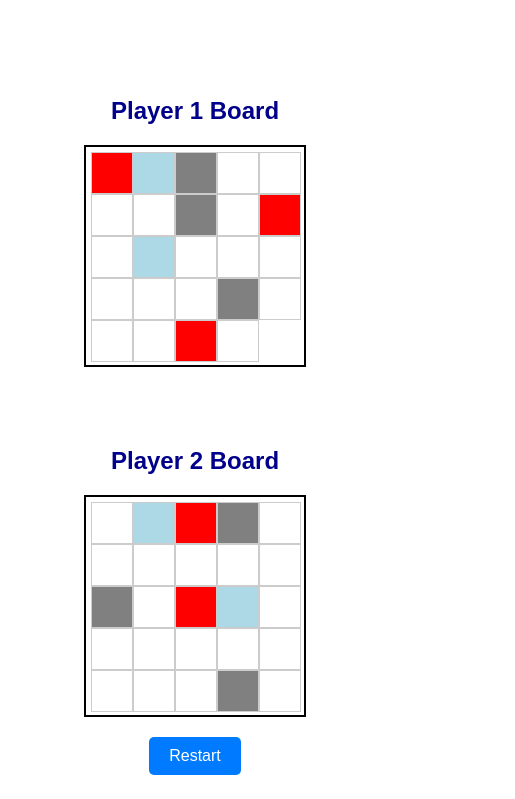
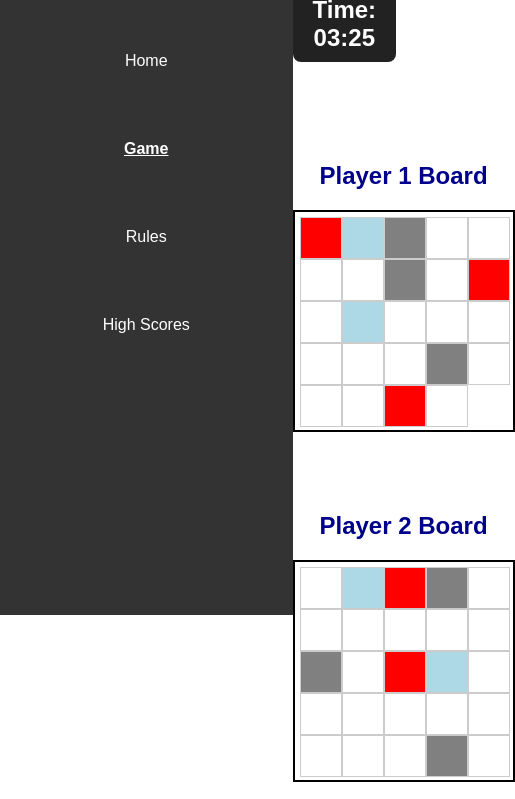
Before and after one commit to Ampril411/Ampril411.github.io, a plain HTML site: page game.html in a window 390 px wide. Shown: the part 249-1048 px from the top of the page, 515 px wide, since content can reach past the window. Before the commit the page ends 1024 px from the top, so only its background shows below. Drawn offline with Linux system fonts and the light colour scheme.

Commit message:
Fix navbar and text overflow issues for mobile view

```diff
--- a/assets/style.css
+++ b/assets/style.css
@@ -1,4 +1,4 @@
-/* body */
+/* ===== Global Styles ===== */
 body {
     font-family: Arial, sans-serif;
     text-align: center;
@@ -7,7 +7,7 @@ body {
     padding-top: 60px;
 }
 
-/* Navbar */
+/* ===== Navbar Styles ===== */
 nav {
     display: flex;
     justify-content: center;
@@ -48,8 +48,7 @@ nav ul li a.active {
     text-decoration: underline;
 }
 
-
-/* head */
+/* ===== Header Styles ===== */
 header {
     background-color: white;
     color: darkblue;
@@ -63,8 +62,7 @@ header img {
     margin: 0 auto;
 }
 
-
-/* game page */
+/* ===== Game Page Styles ===== */
 .game-container {
     display: flex;
     justify-content: space-around;
@@ -146,47 +144,35 @@ header img {
     width: fit-content;
 }
 
-/* button */
-button {
-    padding: 10px 20px;
-    background-color: red;
-    color: white;
-    border: none;
-    cursor: pointer;
-    transition: background 0.3s ease-in-out;
-}
-
-button:hover {
-    background-color: darkred;
-}
-
-/* rules */
+/* ===== Text Styles ===== */
 h1, h2 {
     color: darkblue;
     margin-top: 80px;
 }
 
-ol, ul {
+p, ol, ul {
+    max-width: 95%;
+    margin: 0 auto;
     text-align: left;
-    max-width: 600px;
-    margin: 0 auto;
-    padding-left: 20px;
+    word-wrap: break-word;
+    word-break: break-word;
 }
 
 ol {
     list-style-type: decimal;
+    padding-left: 20px;
 }
 
 ul {
     list-style-type: square;
+    padding-left: 20px;
 }
 
 ul li span {
     font-size: 18px;
 }
 
-
-/* hight scores */
+/* ===== High Scores Table ===== */
 table {
     width: 60%;
     margin: 20px auto;
@@ -205,13 +191,29 @@ th {
     font-weight: bold;
 }
 
+/* ===== Media Queries ===== */
 @media (max-width: 600px) {
     nav ul {
-        display: flex;
         flex-direction: column;
+        background-color: #333;
+        position: fixed;
+        top: 0;
+        left: 0;
+        height: 100%;
+        width: 75%;
+        padding-top: 20px;
     }
 
-    table {
-        width: 100%;
+    nav ul li {
+        margin: 20px 0;
+    }
+
+    nav ul li a {
+        padding: 15px 20px;
+        text-align: left;
+    }
+
+    body {
+        margin-left: 75%;
     }
 }
```
Also changed, not shown: 1 other file.
